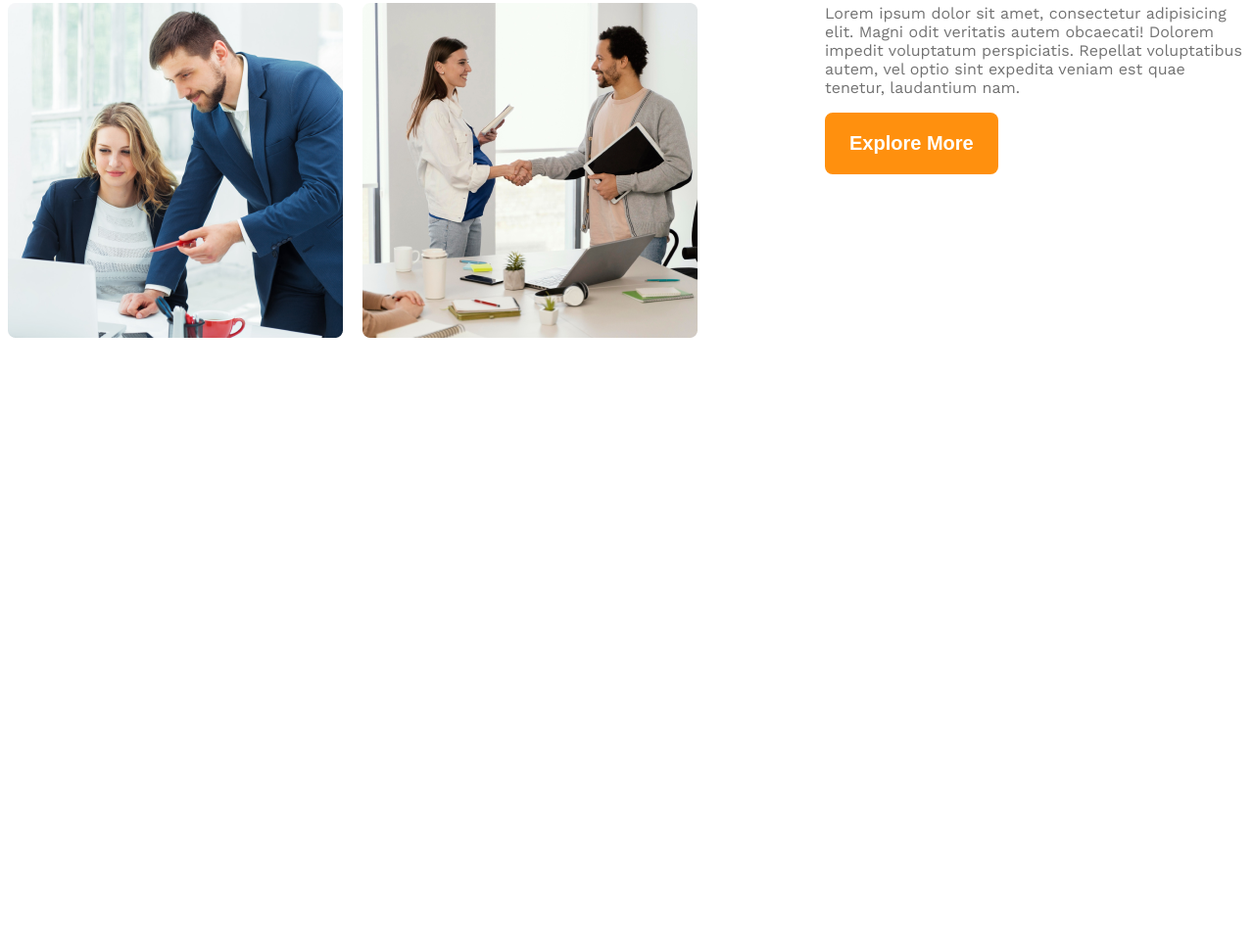
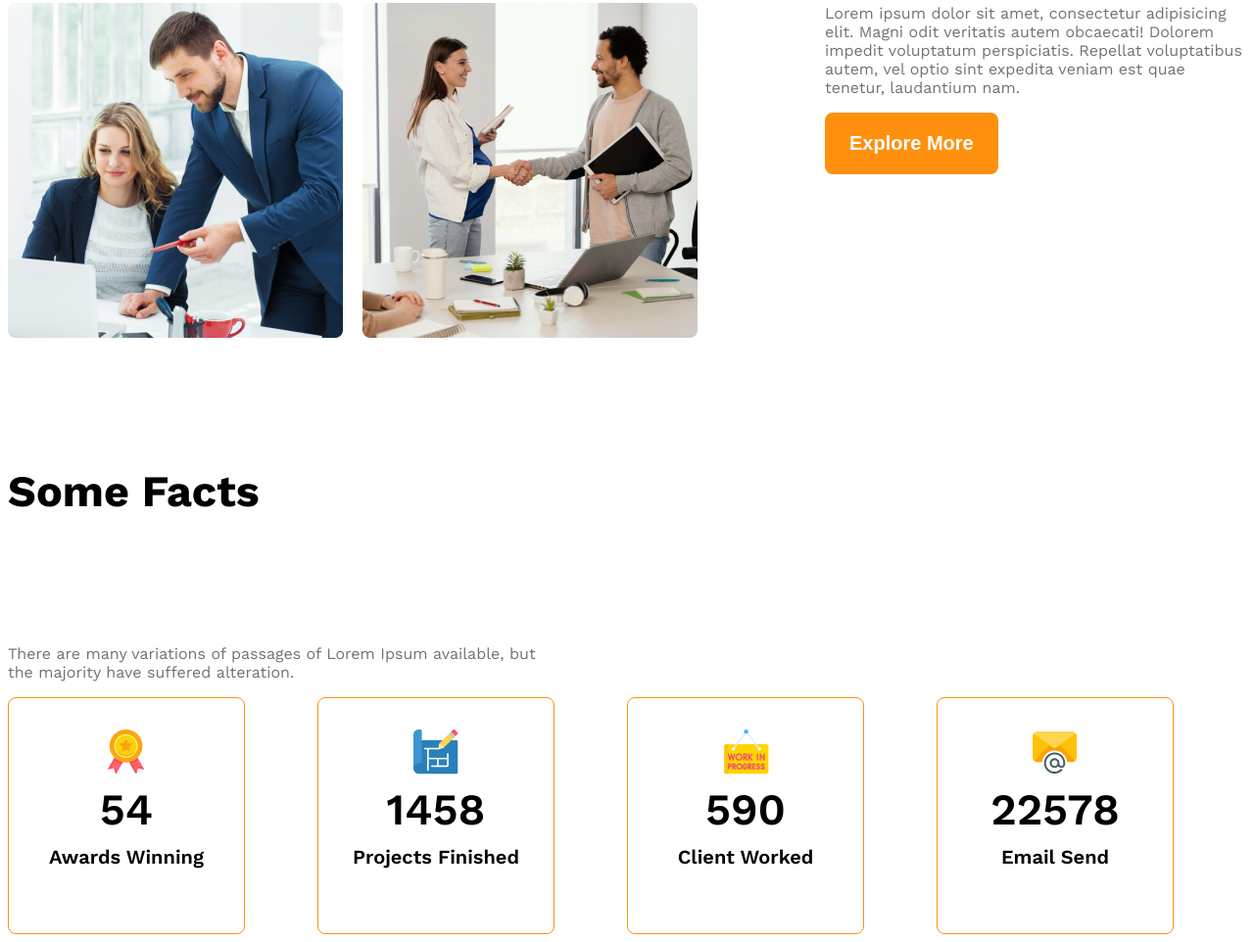
Before and after one commit to saidulsakib242/G3-arcitects-web, a plain HTML site: page index.html in a window 1280 px wide. Shown: the part 1692-2654 px from the top of the page at 98% size. Before the commit the page ends 2167 px from the top, so only its background shows below. Drawn offline with nearby package versions, Linux system fonts and the light colour scheme.

Commit message:
Added styles

```diff
--- a/index.html
+++ b/index.html
@@ -30,6 +30,7 @@
 
    </header>
    <main>
+    <!-- Team section start -->
     <section class="teams display-flex">
         <div class="team-img-container">
             <img src="images/team1.png" alt="Two arcitect discussing about design">
@@ -39,15 +40,53 @@
 
         </div>
         <div class="our-features">
-            <h3 class="features-title"><span id="quick-list" class="text-light-gray">Quick list</span> <span>of Our </span><span class="text-primary">Features</span></h3>
+            <h3 class="section-title"><span id="quick-list" class="text-light-gray">Quick list</span> <span>of Our </span><span class="text-primary">Features</span></h3>
             <p class="features-description text-light-gray">Lorem ipsum dolor sit amet, consectetur adipisicing elit. Magni odit veritatis autem obcaecati! Dolorem impedit voluptatum perspiciatis. Repellat voluptatibus autem, vel optio sint expedita veniam est quae tenetur, laudantium nam.</p>
             <button class="btn-primary">Explore More</button>
         </div>
 
     </section>
+    <!-- features will enjoy -->
     <section>
+        <h3 class="section-title">Some Facts</h3>
+
 
     </section>
+
+    <!-- Some facts  -->
+     <section class="some-facts">
+        <p class="text-light-gray flex-discription" >There are many variations of passages of Lorem Ipsum available, but the majority have suffered alteration.</p>
+        <div class="facts-container">
+            <div class="fact-card display-flex">
+              <div>
+                  <img src="images/icons/ribon.png" alt="" class="fact-icon">
+                <h4 class="fact-number">54</h4>
+                <h5 class="fact-name">Awards Winning</h5>
+              </div>
+            </div>
+            <div class="fact-card display-flex">
+                <div>
+                    <img src="images/icons/projects.png" alt="" class="fact-icon">
+                <h4 class="fact-number">1458</h4>
+                <h5 class="fact-name">Projects Finished</h5>
+                </div>
+            </div>
+            <div class="fact-card display-flex">
+                <div>
+                    <img src="images/icons/customers.png" alt="" class="fact-icon">
+                <h4 class="fact-number">590</h4>
+                <h5 class="fact-name">Client Worked</h5>
+                </div>
+            </div>
+            <div class="fact-card display-flex">
+                <div>
+                    <img src="images/icons/email.png" alt="" class="fact-icon">
+                <h4 class="fact-number">22578</h4>
+                <h5 class="fact-name">Email Send</h5>
+                </div>
+            </div>
+        </div>
+     </section>
 
    </main>
    <footer>
--- a/styles/arcitects.css
+++ b/styles/arcitects.css
@@ -40,6 +40,10 @@ main{
 }
 main > section{
     margin-top: 130px;
+}
+.section-title{
+    font-size: 2.8rem;
+    font-weight: 700;
 }
 
 
@@ -98,12 +102,39 @@ main > section{
     margin-left: 130px;
     max-width: 530px;
 }
-.features-title{
-    font-size: 2.8rem;
-    font-weight: 700;
-}
+
 #quick-list{
     font-weight: 500;
+}
+/* Some facts related styles */
+.fact-card{
+    border: 1px solid #FF900E;
+    width: 240px;
+    height: 240px;
+     border-radius: 8px;
+     text-align: center;
+     align-items: center;
+     justify-content: center;
+}
+.facts-container{
+    display: grid;
+    grid-template-columns: repeat(4, 1fr);
+    gap: ;
+
+}
+.fact-number{
+    font-size: 2.8rem;
+    font-weight: 600;
+    margin-top: 5px;
+    margin-bottom: 10px;
+}
+.fact-name{
+    font-size: 1.25rem;
+    font-weight: 600;
+    margin-top: 10px;
+}
+.flex-discription{
+    max-width: 540px;
 }
 /* Responsive media query */
 @media screen and (max-width:576px) {
```
